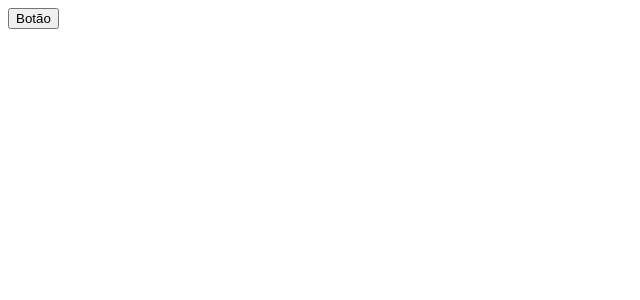
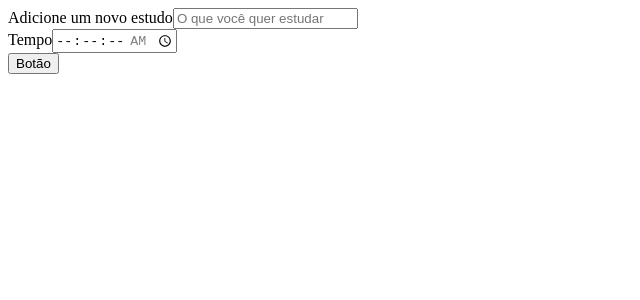
Before and after one commit to GuiDev45/Alura-react-ts, a React (Vite) app in the folder Alura-studies/: page / in a window 1280 px wide. Shown: the top 300 px of the page, without its empty margins (0-640 px from the left). Built offline with nearby package versions, Linux system fonts and the light colour scheme.

Commit message:
002 - Criando o formulário

```diff
--- a/Alura-studies/src/App.tsx
+++ b/Alura-studies/src/App.tsx
@@ -1,9 +1,9 @@
-import Botao from "./components/Button";
+import Formulario from "./components/Formulario";
 
 function App() {
   return (
     <>
-      <Botao />
+      <Formulario />
     </>
   );
 }
--- /dev/null
+++ b/Alura-studies/src/components/Formulario/index.tsx
@@ -0,0 +1,33 @@
+import Botao from "../Button";
+
+const Formulario = () => {
+  return (
+    <form>
+      <div>
+        <label htmlFor="tarefa">Adicione um novo estudo</label>
+        <input
+          type="text"
+          name="tarefa"
+          id="tarefa"
+          placeholder="O que você quer estudar"
+          required
+        />
+      </div>
+      <div>
+        <label htmlFor="tempo">Tempo</label>
+        <input
+          type="time"
+          step="1"
+          name="tempo"
+          id="tempo"
+          min="00:00:00"
+          max="01:30:00"
+          required
+        />
+      </div>
+      <Botao />
+    </form>
+  );
+};
+
+export default Formulario;
```
